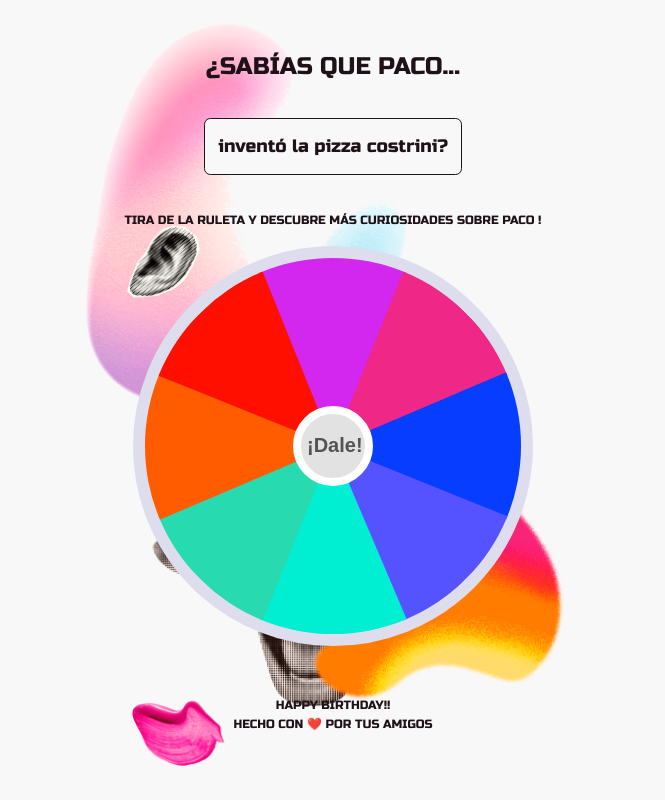
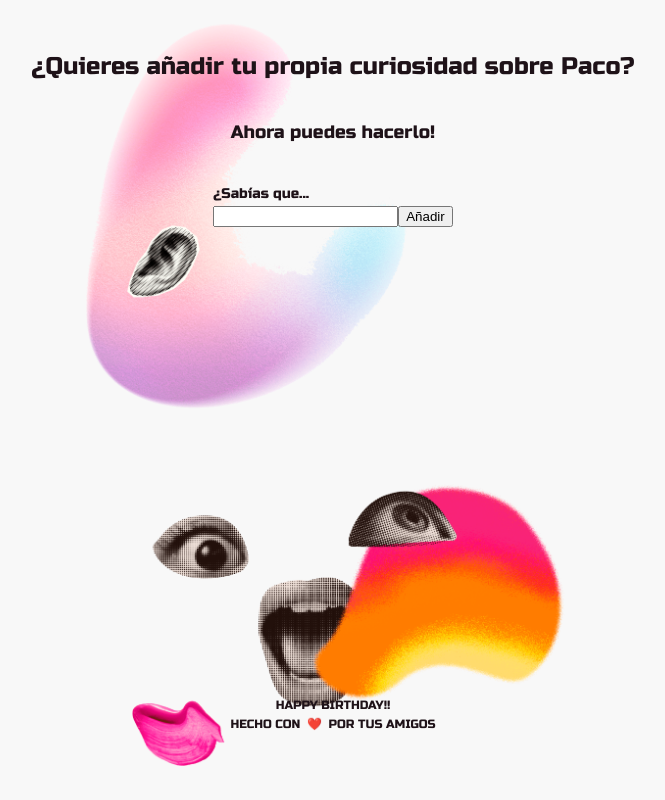
Before and after one commit to emartinez-dev/curiosidades-paco, a Vue app: page /add-one in a window 1280 px wide. Shown: the whole page, without its empty margins (307-972 px from the left). Built offline with nearby package versions, Linux system fonts and the light colour scheme.

Commit message:
add basic API functioning

```diff
--- a/package.json
+++ b/package.json
@@ -9,6 +9,7 @@
     "preview": "vite preview"
   },
   "dependencies": {
+    "axios": "^1.6.8",
     "pinia": "^2.1.7",
     "vue": "^3.4.21",
     "vue-router": "^4.3.0"
--- a/src/App.vue
+++ b/src/App.vue
@@ -1,11 +1,9 @@
 <script setup>
-import Home from '@/components/Home.vue'
-import HomeView from '@/views/HomeView.vue';
+import { RouterView } from 'vue-router'
 </script>
 
 <template>
-  <HomeView />
+  <router-view />
 </template>
 
-<style>
-</style>
+<style></style>
--- /dev/null
+++ b/src/components/Add.vue
@@ -0,0 +1,58 @@
+<script setup>
+import { ref } from 'vue'
+
+import API from '@/services/api.js'
+
+const newFact = ref("")
+const error = ref("")
+
+const newFactValidate = () => {
+  if (newFact.value) {
+    let validFact = newFact.value.trim().slice()
+
+    // Convert the first letter to lowercase
+    validFact = validFact[0].toLowerCase() + validFact.slice(1)
+    if (validFact.endsWith("?"))
+      validFact = validFact.slice(0, validFact.length - 1)
+    return validFact
+  }
+  return undefined
+}
+
+const submitFact = () => {
+  error.value = ""
+  let fact = newFactValidate(newFact.value)
+  if (fact) {
+    API.createFact({ text: fact }).then(() => {
+newFact.value = ""
+      error.value = "Se ha añadido una curiosidad más sobre Paco, muchas gracias por tu trabajo."
+    })
+      .catch(() => error.value = "Ha habido un problema, que alguien haga algo!")
+  }
+  else
+      error.value = "Ese dato que has introducido no es tan curioso"
+}
+</script>
+
+<template>
+
+  <body class="fact-container">
+    <div class="fact-text">
+      <h1>¿Quieres añadir tu propia curiosidad sobre Paco?</h1>
+      <h2>Ahora puedes hacerlo!</h2>
+    </div>
+    <div>
+      <h3>¿Sabías que...</h3>
+      <input type="text" name="fact" id="fact-input" v-model="newFact">
+      <button @click="submitFact">Añadir</button>
+    </div>
+    <h3 v-if="error">{{ error }}</h3>
+    <div class="footer">
+      <p>Happy birthday!!</p>
+      <p>Hecho con <router-link to="/">❤️</router-link> por tus amigos</p>
+    </div>
+  </body>
+
+</template>
+
+<style scoped></style>
--- a/src/components/Home.vue
+++ b/src/components/Home.vue
@@ -1,8 +1,9 @@
 <script setup>
 import { ref, onBeforeMount, computed } from 'vue'
+import { RouterLink } from 'vue-router'
 
+import API from '@/services/api.js'
 import Roulette from "@/components/Roulette.vue"
-	import facts_json from "@/assets/paco_facts.json"
 
 const fact = ref("")
 const title = computed(() => {
@@ -16,17 +17,18 @@
 })
 
 const getRandomFact = () => {
-		return facts_json[Math.floor(Math.random() * facts_json.length)]
-	}
-
-	const updateRandomFact = () => {
-		fact.value = getRandomFact()
+  API.getRandomFact().then((response) => {
+    fact.value = response.data.text
+  })
+    .catch((error) => {
+      fact.value = "Ha habido un problema, que alguien haga algo!"
+      console.error(error)
+    })
 }
 
 onBeforeMount(() => {
-		updateRandomFact()
+  getRandomFact()
 })
-
 </script>
 
 <template>
@@ -35,15 +37,15 @@
       <h1>{{ title }}</h1>
       <h2 id="fact">{{ fact }}?</h2>
     </div>
-    <Roulette @spinned="updateRandomFact"/>
+    <Roulette @spinned="getRandomFact" />
     <div class="footer">
       <p>Happy birthday!!</p>
-      <p>Hecho con ❤️ por tus amigos</p>
+      <p>Hecho con <router-link to="/add-one/">❤️</router-link> por tus amigos</p>
     </div>
   </body>
 </template>
 
-<style scoped>
+<style>
 #fact {
   background-color: var(--vt-c-white-soft);
   text-align: center;
@@ -59,7 +61,7 @@
   align-items: center;
 }
 
-  .fact-container > div:not(:last-child) {
+.fact-container>div:not(:last-child) {
   margin-bottom: 20px;
 }
 
@@ -70,7 +72,7 @@
   text-align: center;
 }
 
-  .fact-text > * {
+.fact-text>* {
   margin: 1rem;
 }
 
--- a/src/components/Roulette.vue
+++ b/src/components/Roulette.vue
@@ -1,6 +1,4 @@
 <script setup>
-import { defineEmits } from 'vue'
-
 const emit = defineEmits(['spinned'])
 // got it from this pen: https://codepen.io/GhostCode99/pen/BaQePwW
 // thank you @Ghostcode99
--- a/src/main.js
+++ b/src/main.js
@@ -4,7 +4,7 @@ import { createApp } from 'vue'
 import { createPinia } from 'pinia'
 
 import App from './App.vue'
-import router from './router'
+import router from '@/router/index.js'
 
 const app = createApp(App)
 
--- a/src/router/index.js
+++ b/src/router/index.js
@@ -1,5 +1,6 @@
 import { createRouter, createWebHistory } from 'vue-router'
 import HomeView from '@/views/HomeView.vue'
+import AddView from '@/views/AddView.vue'
 
 const router = createRouter({
   history: createWebHistory(import.meta.env.BASE_URL),
@@ -9,6 +10,11 @@ const router = createRouter({
       name: 'home',
       component: HomeView
     },
+    {
+      path: '/add-one/',
+      name: 'add',
+      component: AddView
+    },
   ]
 })
 
--- /dev/null
+++ b/src/services/api.js
@@ -0,0 +1,28 @@
+import axios from 'axios';
+
+const baseURL = 'http://econolistos.com:8000'
+
+const API = axios.create({ baseURL });
+
+export default {
+  // Get all facts
+  getFacts() {
+    return API.get('/facts/');
+  },
+  // Get a random fact
+  getRandomFact() {
+    return API.get('/random/');
+  },
+  // Get a fact by id
+  getFactById(factId) {
+    return API.get(`/facts/${factId}/`);
+  },
+  // Create a new fact
+  createFact(data) {
+    return API.post('/facts/', data);
+  },
+  // Delete a fact by id (assuming password is also required)
+  deleteFact(factId, password) {
+    return API.delete(`/facts/${factId}/${password}`);
+  },
+};;
--- /dev/null
+++ b/src/views/AddView.vue
@@ -0,0 +1,9 @@
+<script setup>
+import Add from '@/components/Add.vue'
+</script>
+
+<template>
+	<Add />
+</template>
+
+<style scoped></style>
```
Also changed, not shown: 1 other file (tests, documents, lock files or other folders). Lines whose indentation alone changed are shown as unchanged.
